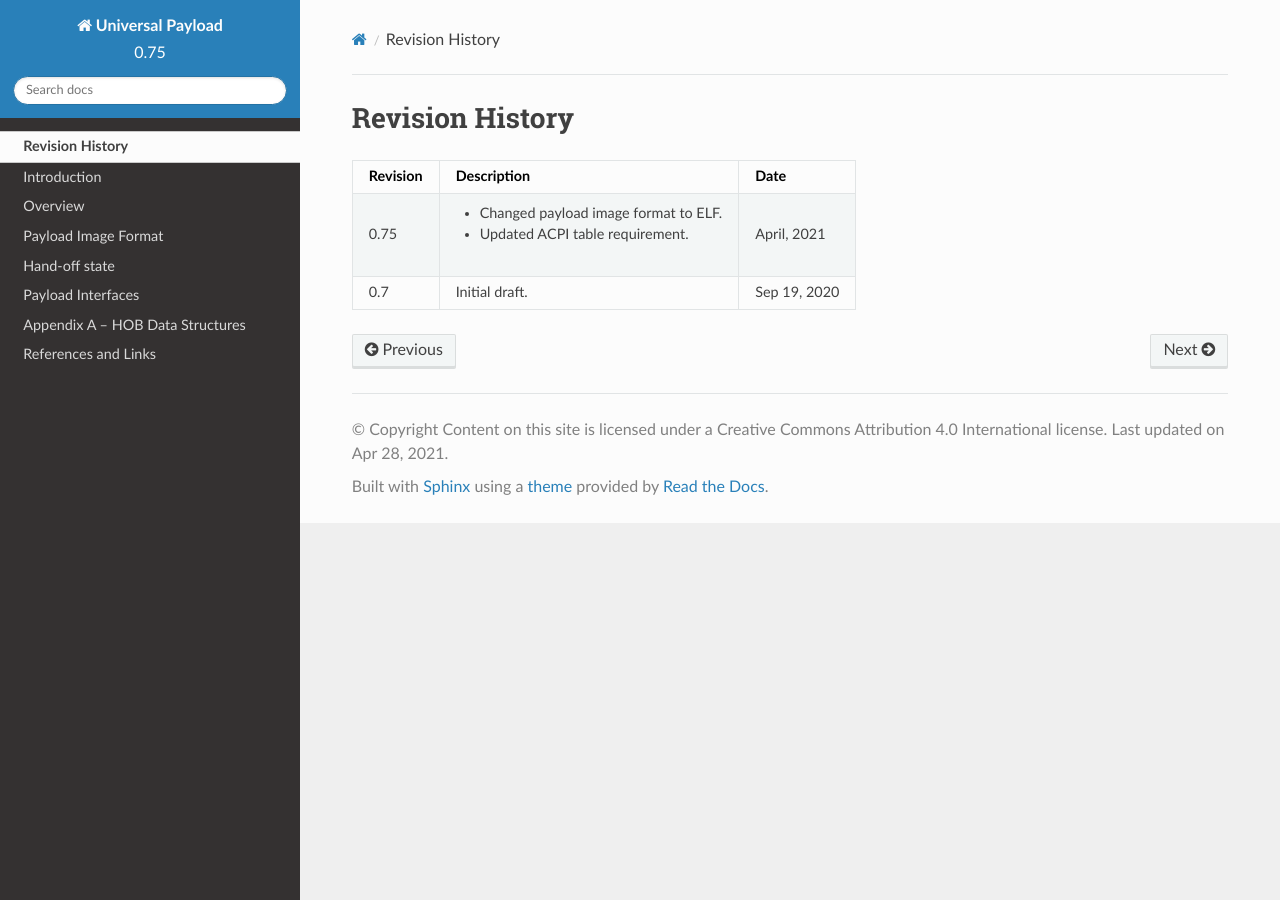
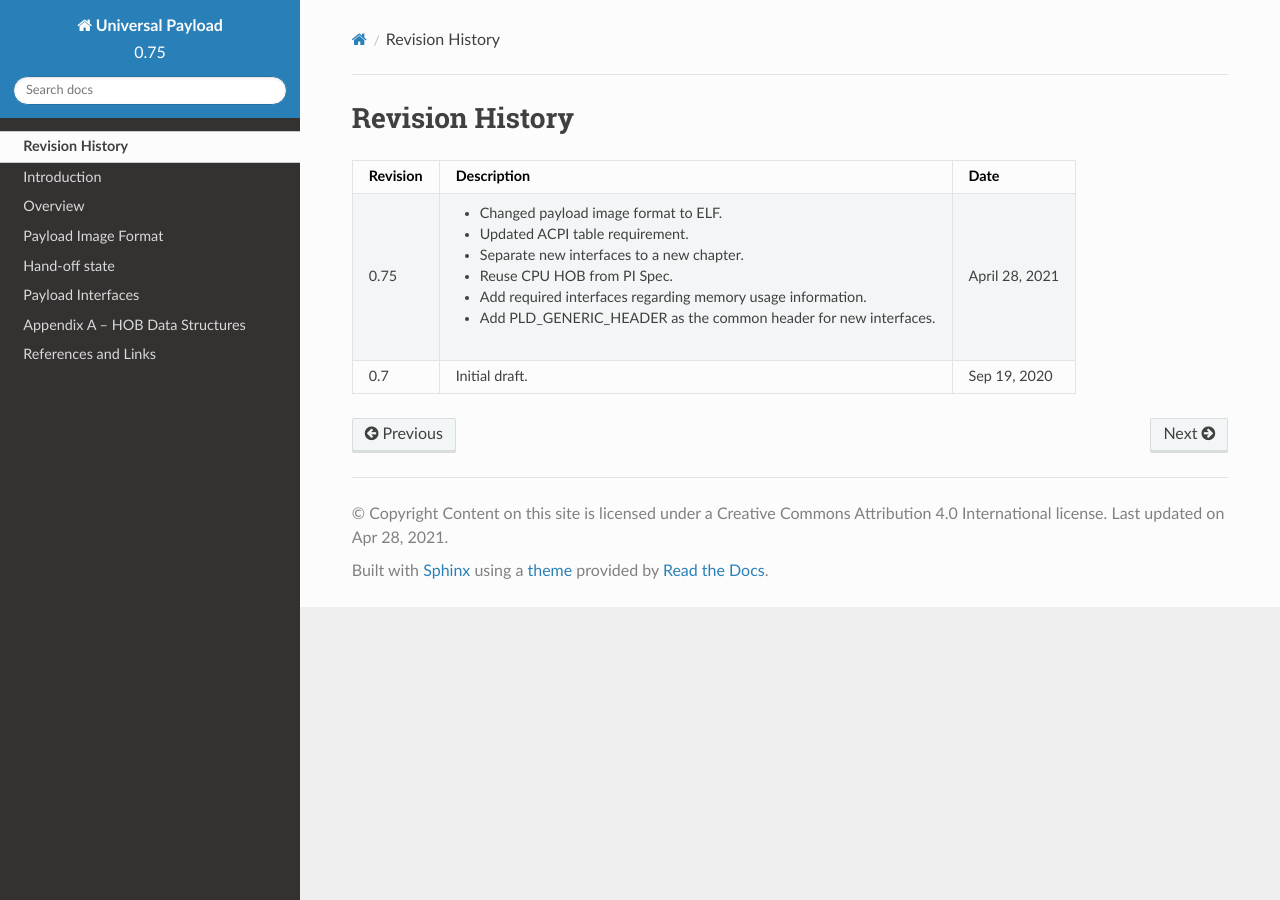
Before and after one commit to UniversalScalableFirmware/documentation, a Sphinx documentation site: the page built from source/revision-history.rst, in a window 1280 px wide. Built offline with Sphinx 7.4.7 and the Read the Docs theme 2.0.0, drawn with Linux system fonts in a browser that asks for light colours.

Commit message:
Update revision history to summarize the changes.
Signed-off-by: Ray Ni <ray.ni@intel.com>

```diff
--- a/source/revision-history.rst
+++ b/source/revision-history.rst
@@ -1,10 +1,16 @@
 Revision History
 ================
 
-========  ============================================       ======
+========  =================================================  ======
 Revision  Description                                        Date
-========  ============================================       ======
-0.75      - Changed payload image format to ELF.             April, 2021
+========  =================================================  ======
+0.75      - Changed payload image format to ELF.             April 28, 2021
           - Updated ACPI table requirement.
+          - Separate new interfaces to a new chapter.
+          - Reuse CPU HOB from PI Spec.
+          - Add required interfaces regarding memory usage
+            information.
+          - Add PLD_GENERIC_HEADER as the common header for
+            new interfaces.
 0.7       Initial draft.                                     Sep 19, 2020
-========  ============================================       ======
+========  =================================================  ======
```
